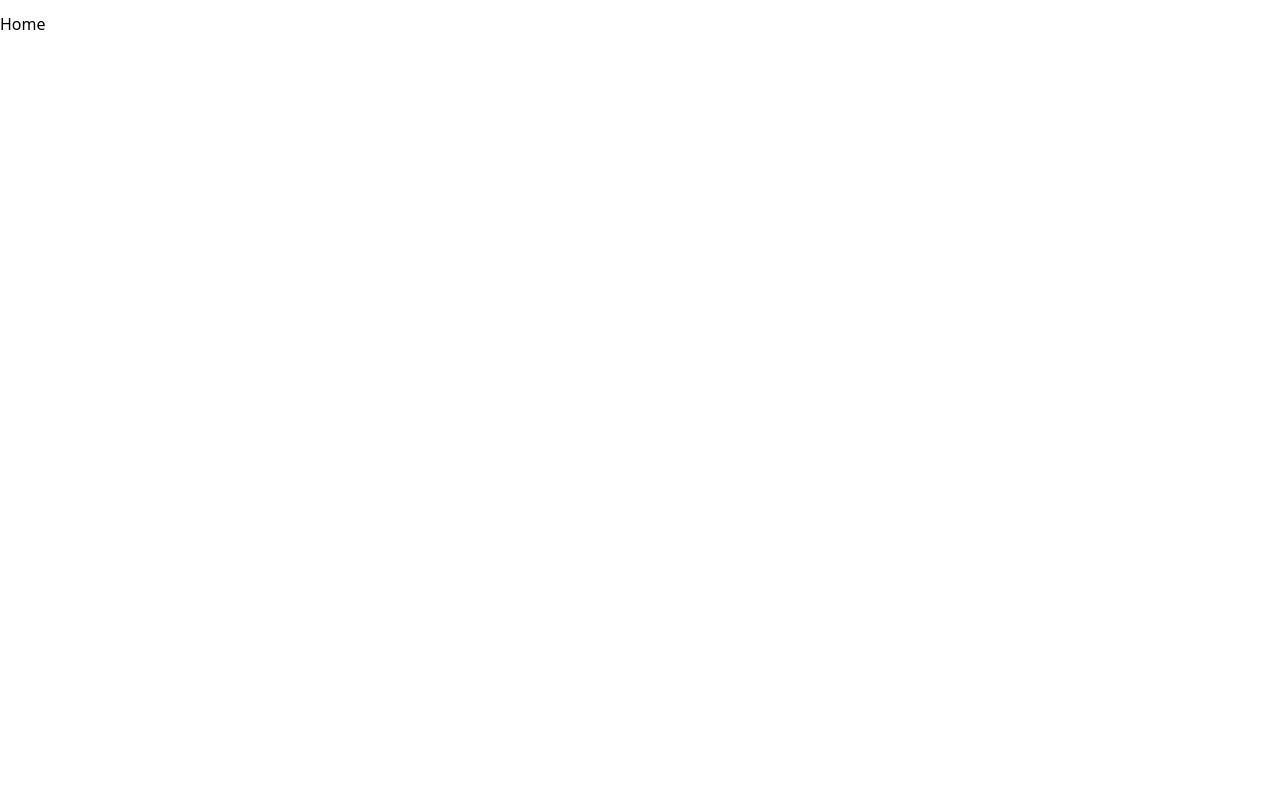
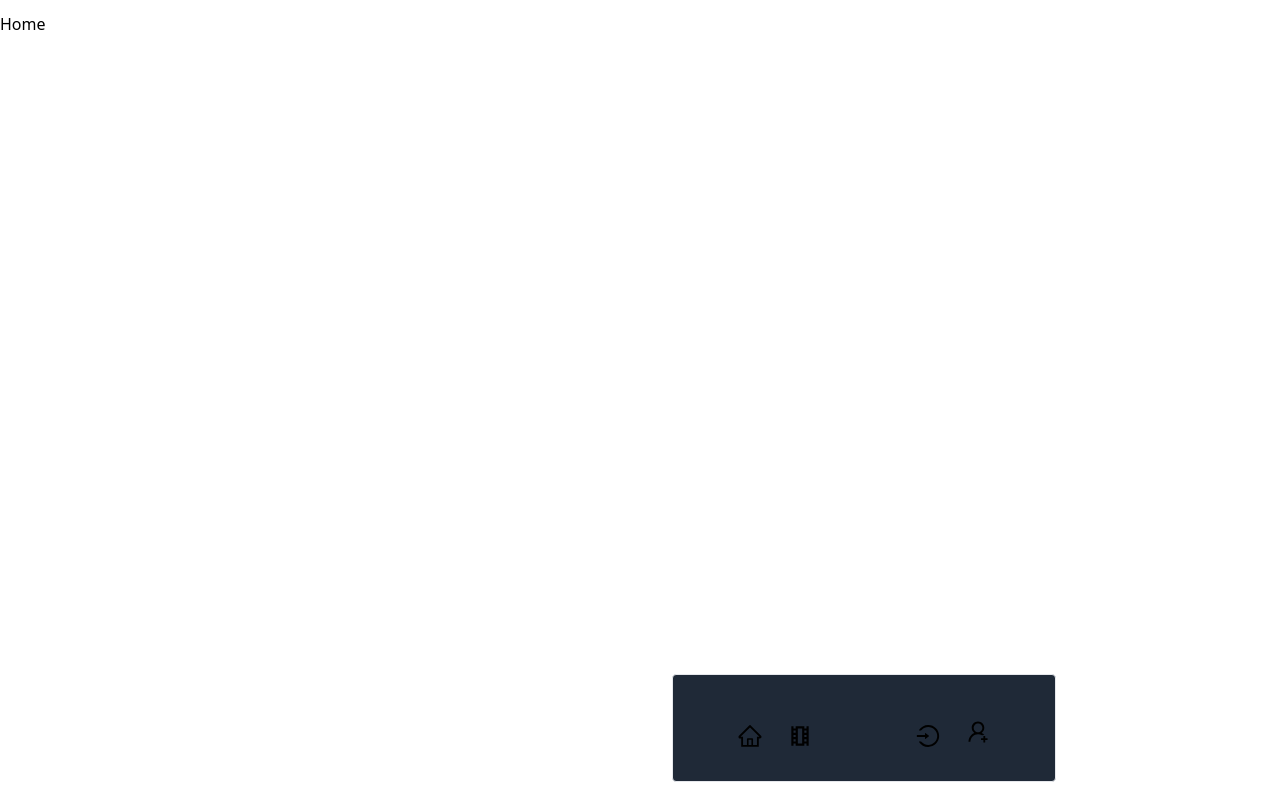
Before and after one commit to Biraj-Thapa/Movie-App, a React (Vite) app in the folder frontend/: page / in a window 1280 px wide. Built offline with nearby package versions, Linux system fonts and the light colour scheme.

Commit message:
navigation created and code added

```diff
--- a/frontend/package.json
+++ b/frontend/package.json
@@ -11,6 +11,8 @@
   },
   "dependencies": {
     "@reduxjs/toolkit": "^2.2.1",
+    "i": "^0.3.7",
+    "npm": "^10.5.0",
     "react": "^18.2.0",
     "react-dom": "^18.2.0",
     "react-icons": "^5.0.1",
--- a/frontend/src/App.jsx
+++ b/frontend/src/App.jsx
@@ -1,11 +1,13 @@
 import { Outlet } from "react-router-dom";
 import { ToastContainer } from "react-toastify";
 import "react-toastify/dist/ReactToastify.css";
+import Navigation from "./pages/Auth/Navigation";
 
 const App = () => {
   return (
     <>
       <ToastContainer />
+      <Navigation />
       <main className="py-3">
         <Outlet />
       </main>
--- /dev/null
+++ b/frontend/src/pages/Auth/Navigation.jsx
@@ -0,0 +1,88 @@
+import React, { useState } from 'react';
+import { Link, useNavigate } from 'react-router-dom';
+import { useSelector, useDispatch } from "react-redux";
+import { AiOutlineHome, AiOutlineLogin, AiOutlineUserAdd } from "react-icons/ai";
+import { MdOutlineLocalMovies } from "react-icons/md";
+import { logout } from '../../redux/features/auth/authSlice';
+
+const Navigation = () => {
+    const { userInfo } = useSelector((state) => state.auth);
+    const [dropdownOpen, setDropdownOpen] = useState(false);
+    const dispatch = useDispatch();
+    const navigate = useNavigate();
+
+    const toggleDropdown = () => {
+        setDropdownOpen(!dropdownOpen);
+    };
+    return (
+        <div className="fixed bottom-10 left-[30rem] transform translate-x-1/2 translate-y-1/2 z-50 bg-gray-800 border w-[30%] px-[4rem] mb-[2rem] rounded">
+            <section className="flex justify-between items-center">
+                <div className="flex justify-center items-center mb-[2rem]">
+                    <Link to="/" className="flex items-center transition-transform transform hover:translate-x-2">
+                        <AiOutlineHome className="mr-2 mt-[3rem]" size={26} />
+                        <span className="hidden nav-item-name mt-[3rem]">Home</span>
+                    </Link>
+                    <Link to="/movies" className="flex items-center transition-transform transform hover:translate-x-2 ml-[1rem]">
+                        <MdOutlineLocalMovies className="mr-2 mt-[3rem]" size={26} />
+                        <span className="hidden nav-item-name mt-[3rem]">Movies</span>
+                    </Link>
+                </div>
+                <div className="relative">
+                    <button onClick={toggleDropdown} className="text-gray-300 focus:outline-none">
+                        {userInfo ? (
+                            <span className="text-white">{userInfo.username}</span>
+                        ) : (
+                            <></>
+                        )}
+
+                        {userInfo && (
+                            <svg
+                                xmlns="http://www.w3.org/2000/svg"
+                                className={`h-4 w-4 ml-1 ${dropdownOpen ? "transform rotate-180" : ""}`}
+                                fill="none"
+                                viewBox="0 0 24 24"
+                                stroke="white"
+                            >
+                                <path strokeLinecap="round" strokeLinejoin="round" strokeWidth={2} d={dropdownOpen ? "M5 15l7-7 7 7" : "M19 9l-7 7-7-7"} />
+                            </svg>
+                        )}
+                    </button>
+                    {dropdownOpen && userInfo && (
+                        <ul className={`absolute right-0 mt-2 mr-14 w-[10rem] space-y-2 bg-white text-gray-600`}>
+                            {userInfo.isAdmin && (
+                                <li>
+                                    <Link to="/admin/movies/dashboard" className="block px-4 py-2 hover:bg-gray-100">Dashboard</Link>
+                                </li>
+                            )}
+                            <li>
+                                <Link to="/profile" className="block px-4 py-2 hover:bg-gray-100">Profile</Link>
+                            </li>
+                            <li>
+                                <button onClick={logoutHandler} className="block w-full px-4 py-2 text-left hover:bg-gray-100">Logout</button>
+                            </li>
+                        </ul>
+                    )}
+
+                    {!userInfo && (
+                        <ul className="flex">
+                            <li>
+                                <Link to="/login" className="flex items-center mt-5 transition-transform transform hover:translate-x-2 mb-[2rem]">
+                                    <AiOutlineLogin className="mr-2 mt-[4px]" size={26} />
+                                    <span className="hidden nav-item-name">LOGIN</span>
+                                </Link>
+                            </li>
+                            <li>
+                                <Link to="/register" className="flex items-center mt-5 transition-transform transform hover:translate-x-2 ml-[1rem]">
+                                    <AiOutlineUserAdd size={26} />
+                                    <span className="hidden nav-item-name">REGISTER</span>
+                                </Link>
+                            </li>
+                        </ul>
+                    )}
+                </div>
+            </section>
+        </div>
+    );
+};
+
+export default Navigation;
```
Also changed, not shown: package.json (+5 -5 lines), 2 other files (tests, documents, lock files or other folders).
